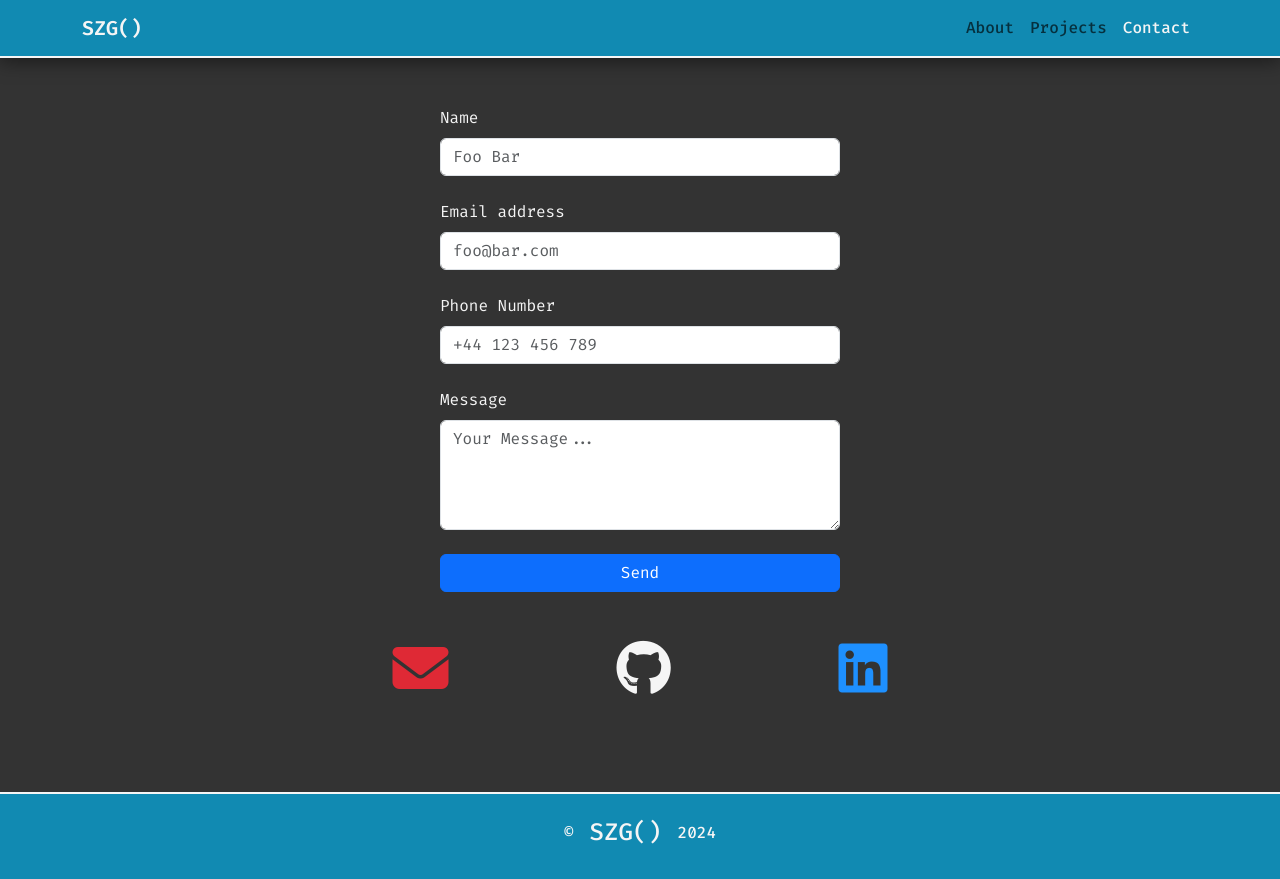
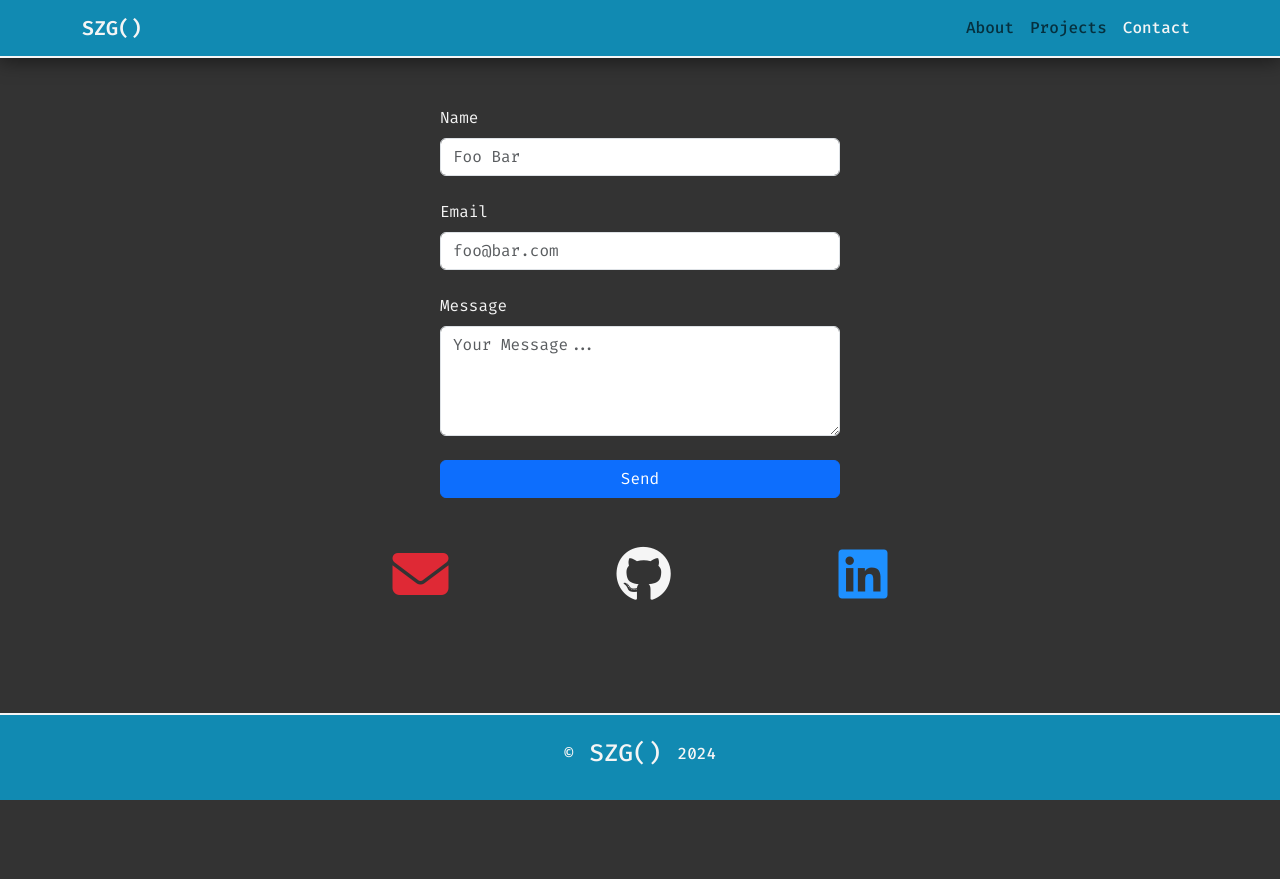
Before and after one commit to SebZG/React-Portfolio, a React (Vite) app: page /#/ in a window 1280 px wide. Both pictures are taken after a click on the button "Contact". After the commit the page ends 800 px from the top, so only its background shows below. Built offline with nearby package versions, Linux system fonts and the light colour scheme.

Commit message:
Contact form working!

```diff
--- a/package.json
+++ b/package.json
@@ -10,6 +10,7 @@
 		"preview": "vite preview"
 	},
 	"dependencies": {
+		"@emailjs/browser": "^4.2.0",
 		"axios": "^1.6.7",
 		"bootstrap": "^5.3.3",
 		"react": "^18.2.0",
--- a/src/pages/Contact/Contact.css
+++ b/src/pages/Contact/Contact.css
@@ -29,3 +29,10 @@ form {
  .fa-linkedin {
    color: dodgerblue;
  }
+
+ .sent {
+  background-color: rgba(0, 128, 0, 0.445);
+  padding: 1rem;
+  border-radius: 0.5rem;
+  width: auto;
+ }
--- a/src/pages/Contact/Contact.jsx
+++ b/src/pages/Contact/Contact.jsx
@@ -1,17 +1,27 @@
-import { useState } from 'react';
+import { useState, useRef } from 'react';
 
 import Container from 'react-bootstrap/Container';
 import Row from 'react-bootstrap/Row';
 import Form from 'react-bootstrap/Form';
 import Button from 'react-bootstrap/Button';
 
+import emailjs from '@emailjs/browser';
+
 import './Contact.css'
 
 const Contact = () => {
+   const form = useRef();
+   const [emailSent, setEmailSent] = useState(false);
+
+   const sent = () => {
+      return (
+         <p className='sent text-center'>Thank you! I'll get back to you soon!</p>
+      )
+   }
+
    const [formData, setFormData] = useState({
-      name: '',
-      phone: '',
-      email: '',
+      user_name: '',
+      user_email: '',
       message: ''
    });
 
@@ -27,47 +37,49 @@ const Contact = () => {
    const handleSubmit = (e) => {
       e.preventDefault();
 
-      console.log('formData', formData);
+      console.log(e.target);
 
-      setFormData({
-         name: "",
-         email: "",
-         phone: "",
-         message: ""
-      });
+      emailjs
+         .sendForm('service_jauc33p', 'template_24nqni4', form.current, {
+            publicKey: '5tawsU2YEJbGtQgJ2',
+         })
+         .then(
+            () => {
+               console.log('Sent!');
+               setEmailSent(true);
+               setFormData({
+                  user_name: '',
+                  user_email: '',
+                  message: ''
+               });
+            },
+            (error) => {
+               console.error('FAILED...', error.text);
+            },
+         );
    };
 
    return (
       <Container id="contact">
 
-         <Form className='my-5' onSubmit={handleSubmit}>
+         <Form ref={form} className='my-5' onSubmit={handleSubmit}>
             <Form.Group className="mb-4" >
                <Form.Label>Name</Form.Label>
                <Form.Control
-                  value={formData.name}
-                  name='name'
+                  value={formData.user_name}
+                  name='user_name'
                   type="text"
                   placeholder="Foo Bar"
                   onChange={handleInputChange}
                />
             </Form.Group>
             <Form.Group className="mb-4" >
-               <Form.Label>Email address</Form.Label>
+               <Form.Label>Email</Form.Label>
                <Form.Control
-                  value={formData.email}
-                  name='email'
+                  value={formData.user_email}
+                  name='user_email'
                   type="email"
                   placeholder="foo@bar.com"
-                  onChange={handleInputChange}
-               />
-            </Form.Group>
-            <Form.Group className="mb-4" >
-               <Form.Label>Phone Number</Form.Label>
-               <Form.Control
-                  value={formData.phone}
-                  name='phone'
-                  type="tel"
-                  placeholder="+44 123 456 789"
                   onChange={handleInputChange}
                />
             </Form.Group>
@@ -80,10 +92,12 @@ const Contact = () => {
                   onChange={handleInputChange}
                />
             </Form.Group>
-            <Button type='submit' variant='outline' className='btn-primary w-100'>Send</Button>
+            <Button type='submit' variant='outline' value="Send" className='btn-primary w-100'>Send</Button>
          </Form>
 
-         <Row className="justify-content-center">
+         {emailSent && sent()}
+
+         <Row className="justify-content-center mt-5">
 
             <div className="col-lg-9 d-flex justify-content-evenly align-items-center">
                <a target="_blank" className="" href="mailto:sebastian.zapata.g@gmail.com" alt="My Email">
@@ -99,7 +113,7 @@ const Contact = () => {
 
          </Row>
 
-      </Container>
+      </Container >
    )
 }
 export default Contact;
```
Also changed, not shown: 1 other file (tests, documents, lock files or other folders).
